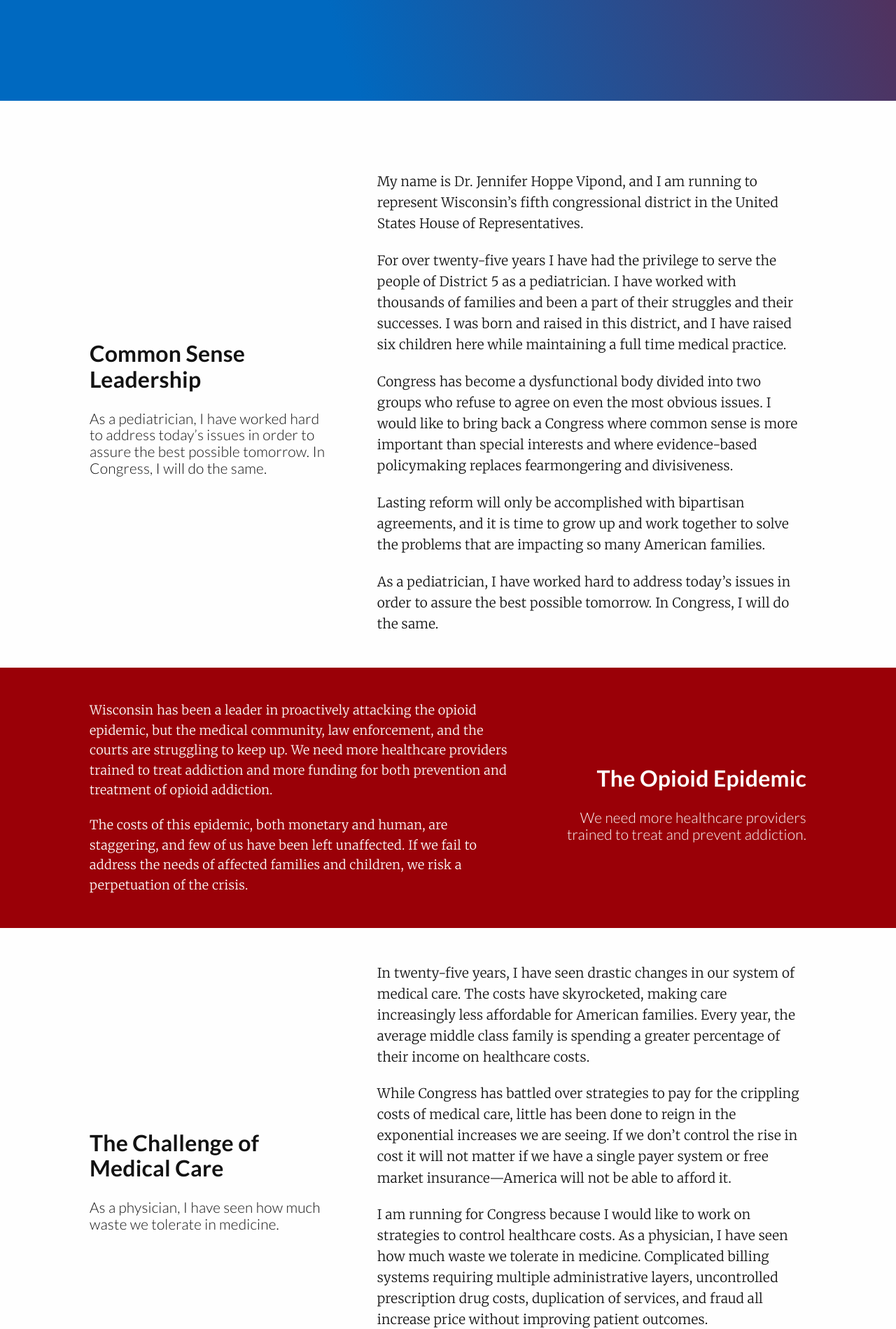
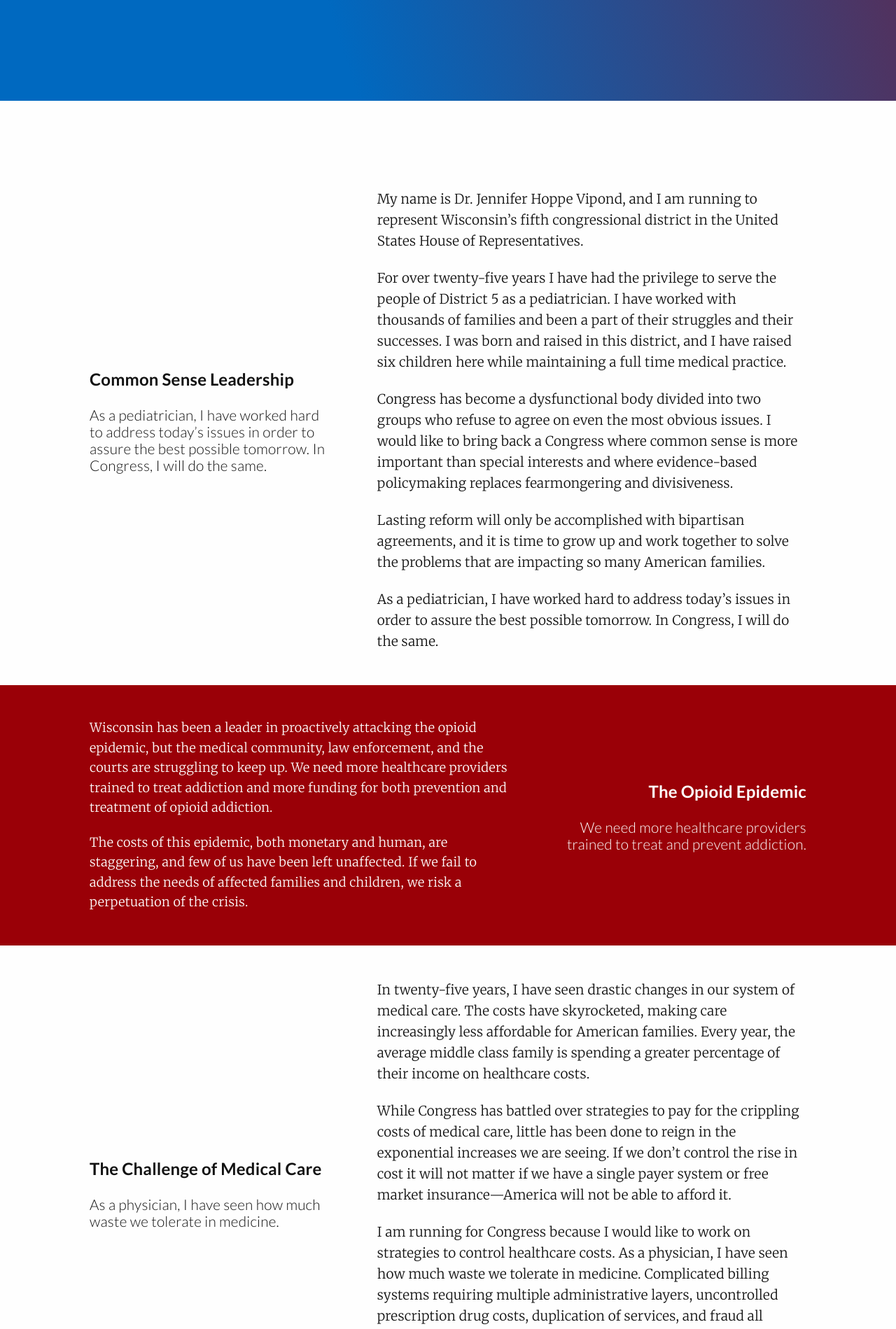
Before and after one commit to AlexVipond/jennifervipond.github.io, a Jekyll site: the page built from index.html, in a window 1280 px wide. Shown: the part 3892-5791 px from the top of the page at 70% size. Built offline with Jekyll 4.4.1, drawn with Linux system fonts in a browser that asks for light colours.

Commit message:
Fix nav links, switch main h1 to h2

```diff
--- a/_layouts/post.html
+++ b/_layouts/post.html
@@ -43,7 +43,7 @@
 
             <div class="menu-wrapper">
                 <ul class="menu">
-                    <li><a href="/index.html">Home</a></li>
+                    <li><a href="/">Home</a></li>
                     <li><a href="/index.html#about">About</a></li>
                     <li><a href="/policy">Policy</a></li>
                     <li><a href="/index.html#contact">Contact</a></li>
@@ -90,7 +90,7 @@
             <div class="menu-wrapper">
                 <ul class="menu">
                     <li>MENU</li>
-                    <li><a href="/index.html">Home</a></li>
+                    <li><a href="/">Home</a></li>
                     <li><a href="/index.html#about">About</a></li>
                     <li><a href="/policy">Policy</a></li>
                     <li><a href="/index.html#contact">Contact</a></li>
--- a/css/main.css
+++ b/css/main.css
@@ -554,21 +554,21 @@ header {
 /* Main styles */
 
 main {
-    padding: 52px 0;
-}
-
-main h1 {
-    margin: 1.6em 0 .4em 0;
+    padding: 4.8em 0;
 }
 
 main h2 {
-    margin: 2em 0 .8em 0;
+    margin: 1.6em 0 .4em 0;
 }
 
 main h3 {
     font-size: 1.3em;
     font-weight: 300;
     margin: 1.2em 0 1.6em 0;
+}
+
+main h4 {
+    margin: 2em 0 .8em 0;
 }
 
 main .first-p {
--- a/index.html
+++ b/index.html
@@ -4,7 +4,7 @@ layout: home
 ---
 <section class="grid" id="about">
     <div class="gist">
-        <h1>Common Sense Leadership</h1>
+        <h2>Common Sense Leadership</h2>
         <h3>As a pediatrician, I have worked hard to address today’s issues in order to assure the best possible tomorrow. In Congress, I will do the same.</h3>
     </div>
 
@@ -23,7 +23,7 @@ layout: home
 
 <section class="grid theme paragraphs-gist">
     <div class="gist">
-        <h1>The Opioid Epidemic</h1>
+        <h2>The Opioid Epidemic</h2>
         <h3>We need more healthcare providers trained to treat and prevent addiction.</h3>
     </div>
 
@@ -36,7 +36,7 @@ layout: home
 
 <section class="grid">
     <div class="gist">
-        <h1>The Challenge of Medical Care</h1>
+        <h2>The Challenge of Medical Care</h2>
         <h3>As a physician, I have seen how much waste we tolerate in medicine.</h3>
     </div>
 
@@ -53,7 +53,7 @@ layout: home
 
 <section class="grid accent paragraphs-gist">
     <div class="gist">
-        <h1>The Second Amendment</h1>
+        <h2>The Second Amendment</h2>
         <h3>I will work to loosen the restrictions on gun violence research.</h3>
     </div>
 
@@ -68,7 +68,7 @@ layout: home
 
 <section id="contact" class="grid">
     <div class="gist">
-        <h1>Contact</h1>
+        <h2>Contact</h2>
         <p><span style="font-weight: 600; border-bottom: 1.5px solid var(--dark)">Mail</span><br>Vipond for Congress<br>P.O. Box 1852<br>Brookfield, WI 53008-1852</p>
 
         <p><span style="font-weight: 600; border-bottom: 1.5px solid var(--dark)">Email</span><br>email</p>
```
Also changed, not shown: _layouts/default.html (+6 -6 lines), _posts/2017-12-26-test-blog.md (+1 -1 lines).
